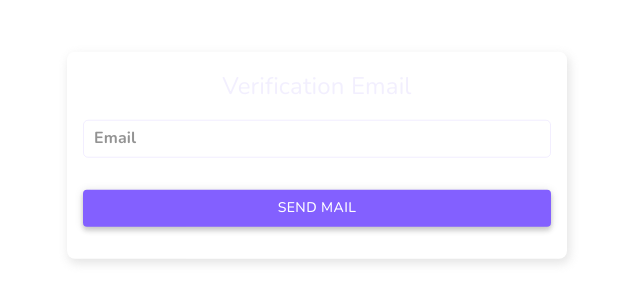
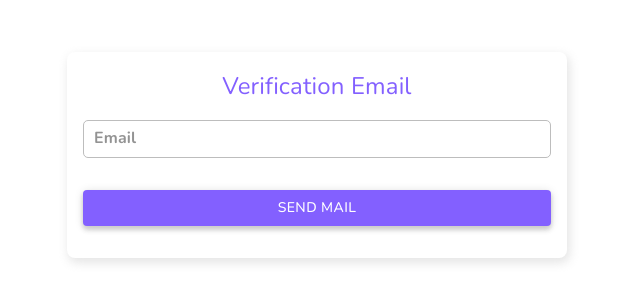
Before and after one commit to marvelmiles/react-admin-panel, a React (Create React App) app: page /reset-password in a window 1280 px wide. Shown: the part 245-548 px from the top of the page, without its empty margins (323-963 px from the left). Built offline with nearby package versions, Linux system fonts and the light colour scheme; no server answers.

Commit message:
fixed reset-pwd

```diff
--- a/src/components/AuthLayout.jsx
+++ b/src/components/AuthLayout.jsx
@@ -16,12 +16,14 @@ const AuthLayout = ({
   handleChange,
   preInputEl,
   formData,
+  title = "React Admin",
   errors,
   forms,
   isSubmitting,
   postFormEl,
   postInputEl,
-  postBtnEl
+  postBtnEl,
+  btnTitle = "login"
 }) => {
   const [hidePwd, setHidePwd] = useState(true);
   const { darkMode } = useTheme();
@@ -31,7 +33,7 @@ const AuthLayout = ({
       variant="lead"
       color={darkMode ? "primary.contrastText" : "primary.main"}
     >
-      ReactAdmin
+      {title}
     </Typography>
   );
 
@@ -114,7 +116,7 @@ const AuthLayout = ({
         )}
         {postInputEl}
         <Button type="submit" variant="contained" disabled={isSubmitting}>
-          login
+          {btnTitle}
         </Button>
         {postBtnEl}
       </Box>
--- a/src/pages/ResetPassword.jsx
+++ b/src/pages/ResetPassword.jsx
@@ -13,6 +13,7 @@ import { sendPasswordResetEmail } from "@firebase/auth";
 import { auth } from "../firebase";
 import { setAuthErrorMsg } from "../firebase/errorHandlers";
 import { SlideTransition, Loading } from "../components/Animations";
+import AuthLayout from "../components/AuthLayout";
 
 export default function ResetPassword() {
   const [loading, setLoading] = useState(true);
@@ -56,44 +57,22 @@ export default function ResetPassword() {
   if (loading) return <Loading />;
   return (
     <>
-      <Box
-        onSubmit={handleSubmit}
-        component="form"
-        sx={{
-          position: "absolute",
-          borderRadius: 2,
-          top: "50%",
-          left: "50%",
-          transform: "translate(-50%,-50%)",
-          width: "90%",
-          maxWidth: "500px",
-          boxShadow: 1,
-          p: 2,
-          textAlign: "center"
-        }}
-      >
-        <Typography
-          variant="lead"
-          color={darkMode ? "primary.contrastText" : "primary.light"}
-        >
-          Verification Email
-        </Typography>
-        <Input
-          type="email"
-          name="email"
-          placeholder="Email"
-          disableUnderline
-          variant="outlined"
-          value={formData.email}
-          onChange={handleChange}
-          sx={{
-            borderColor: !!errors.email ? "error.main" : "primary.light"
-          }}
-        />
-        <Button type="submit" variant="contained" disabled={isSubmitting}>
-          Send Mail
-        </Button>
-      </Box>
+      <AuthLayout
+        title="Verification Email"
+        formData={formData}
+        errors={errors}
+        handleSubmit={handleSubmit}
+        handleChange={handleChange}
+        isSubmitting={isSubmitting}
+        btnTitle="Send Mail"
+        forms={[
+          {
+            type: "email",
+            name: "email",
+            placeholder: "Email"
+          }
+        ]}
+      />
       <Snackbar
         open={snackBar.open}
         autoHideDuration={10000}
```
